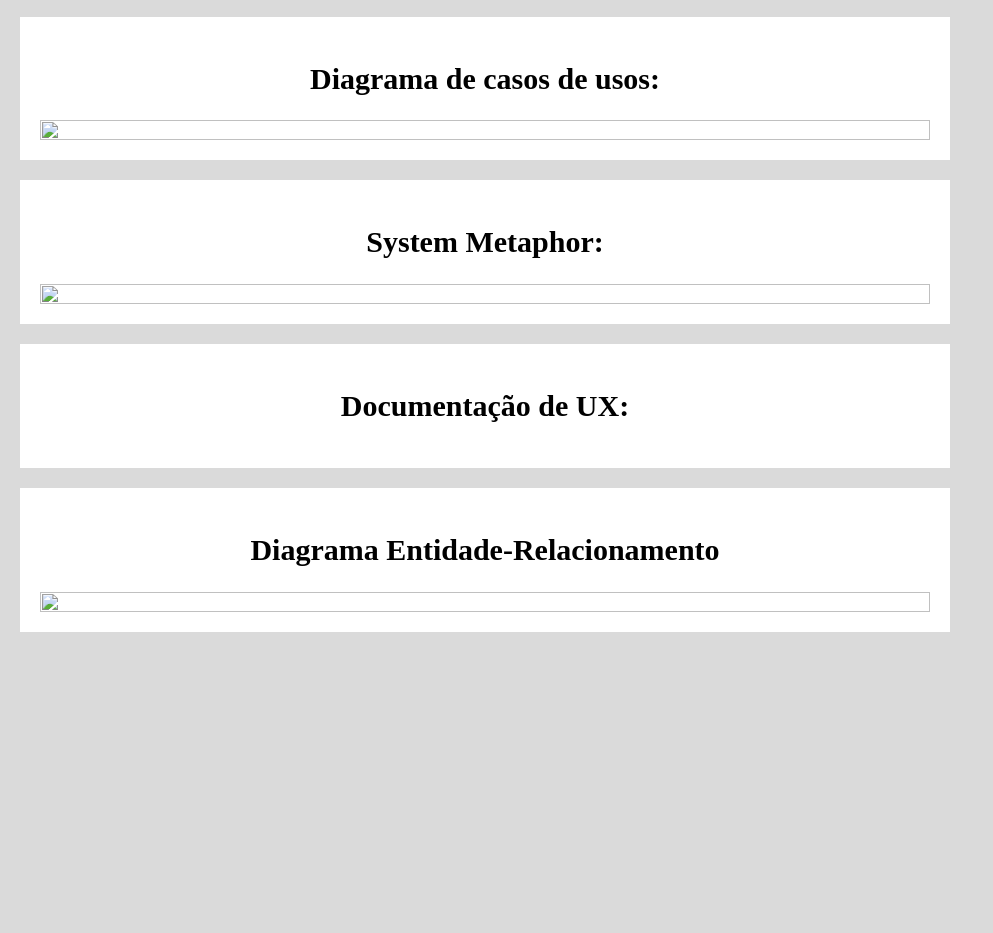
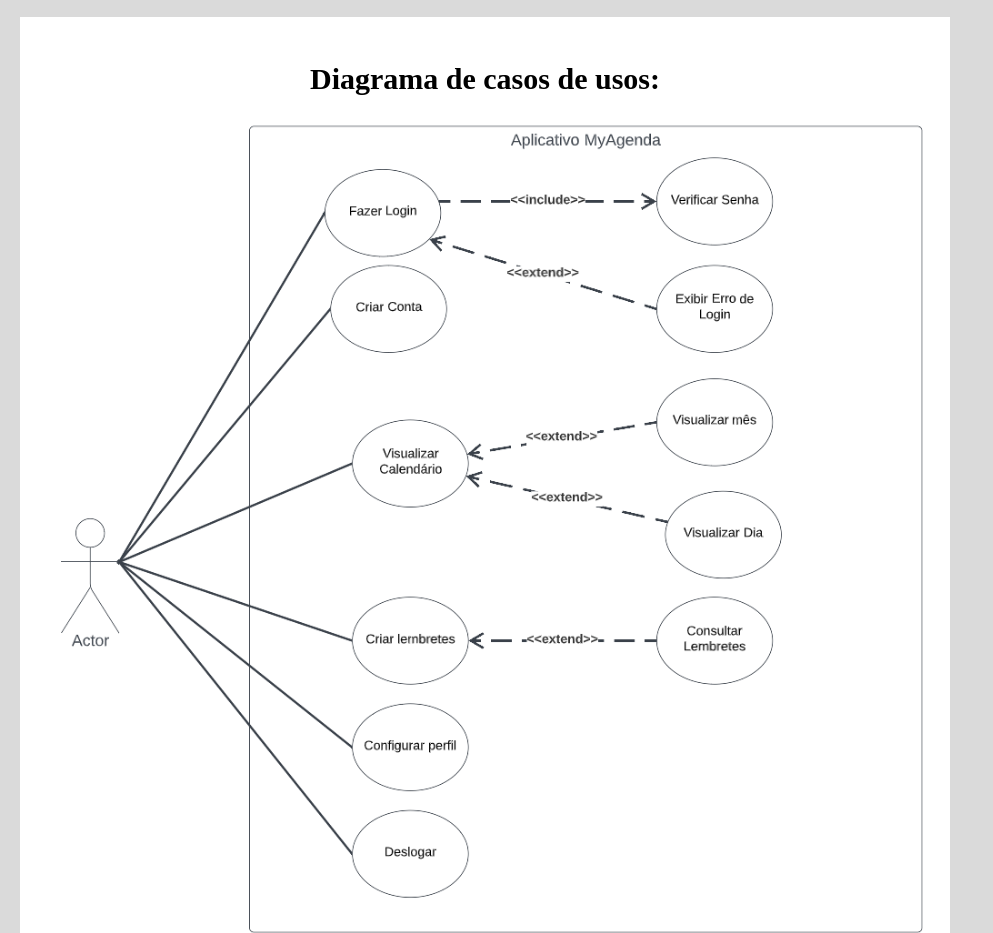
Before and after one commit to augustoCSR7/agenda_web, a plain HTML site: page info.html in a window 1280 px wide. Shown: the part 828-1761 px from the top of the page, without its empty margins (0-993 px from the left). Before the commit the page ends 1460 px from the top, so only its background shows below. Drawn offline with Linux system fonts and the light colour scheme; the site is published under a folder, as on GitHub Pages, so addresses that start at the root find nothing.

Commit message:
corrigindo bugs

```diff
--- a/info.html
+++ b/info.html
@@ -3,7 +3,7 @@
     <meta charset="UTF-8">
     <meta http-equiv="X-UA-Compatible" content="IE=edge">
     <meta name="viewport" content="width=device-width, initial-scale=1.0">
-    <link rel="stylesheet" href="styles.css">
+    <link rel="stylesheet" href="./styles.css">
     <title>MyAgenda</title>
 </head>
 <body bgcolor="DADADA">
@@ -34,18 +34,18 @@
             </article>
             <article class="card">
                 <h2 id="titulo03">Diagrama de casos de usos:</h2>
-                <img id="img2" src="/img/img5.png">
+                <img id="img2" src="./img/img5.png">
             </article>
             <article class="card">
                 <h2 id="titulo04">System Metaphor:</h2>
-                <img id="img3"src="/img/img3.png">
+                <img id="img3"src="./img/img3.png">
             </article>
             <article class="card">
                 <h2 id="titulo05">Documentação de UX:</h2>
             </article>
             <article class="card">
                 <h2 id="titulo06">Diagrama Entidade-Relacionamento</h2>
-                <img id="img5" src="/img/img2.png" >
+                <img id="img5" src="./img/img2.png" >
             </article>
         </section>
         <aside >
```
Also changed, not shown: index.html (+3 -3 lines).
